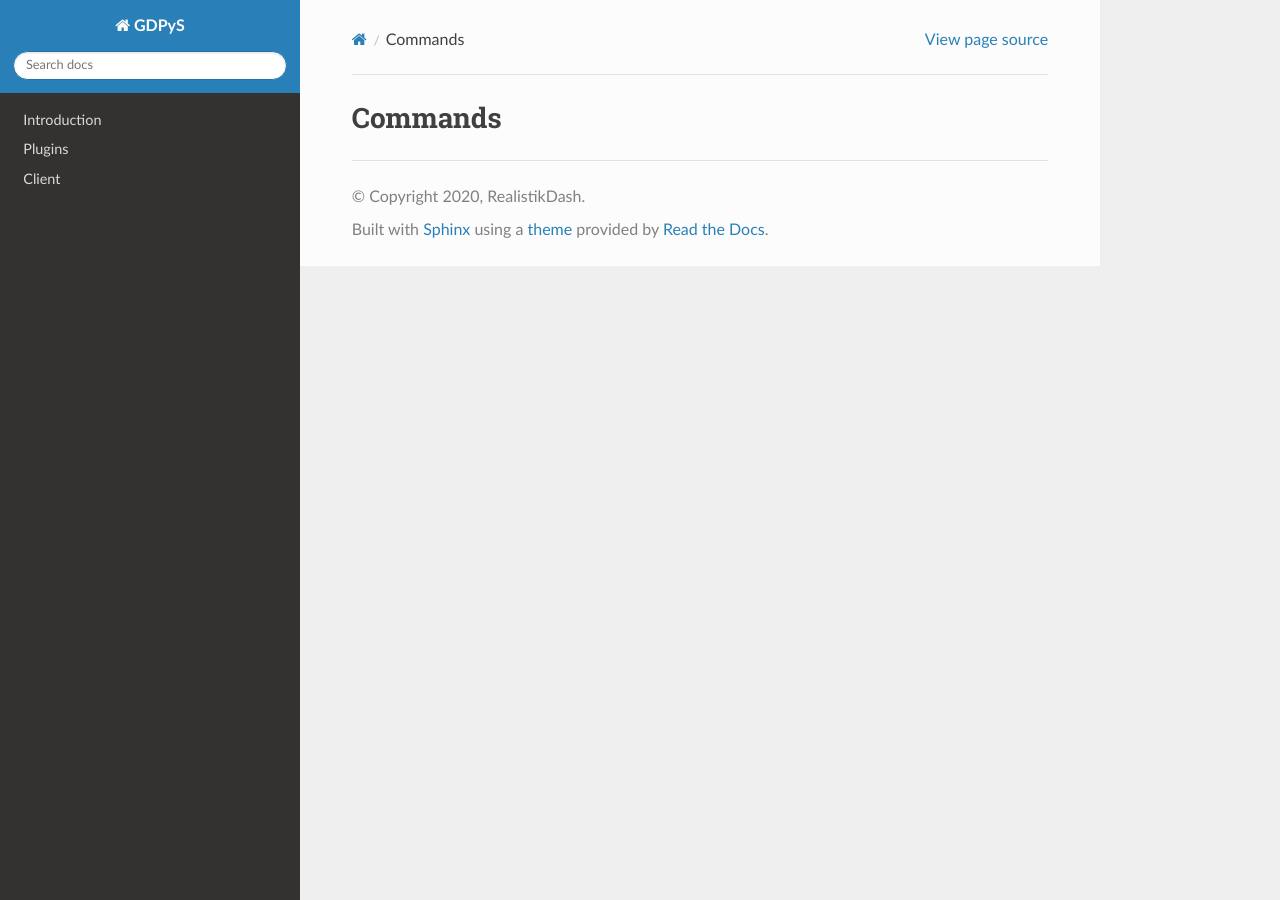
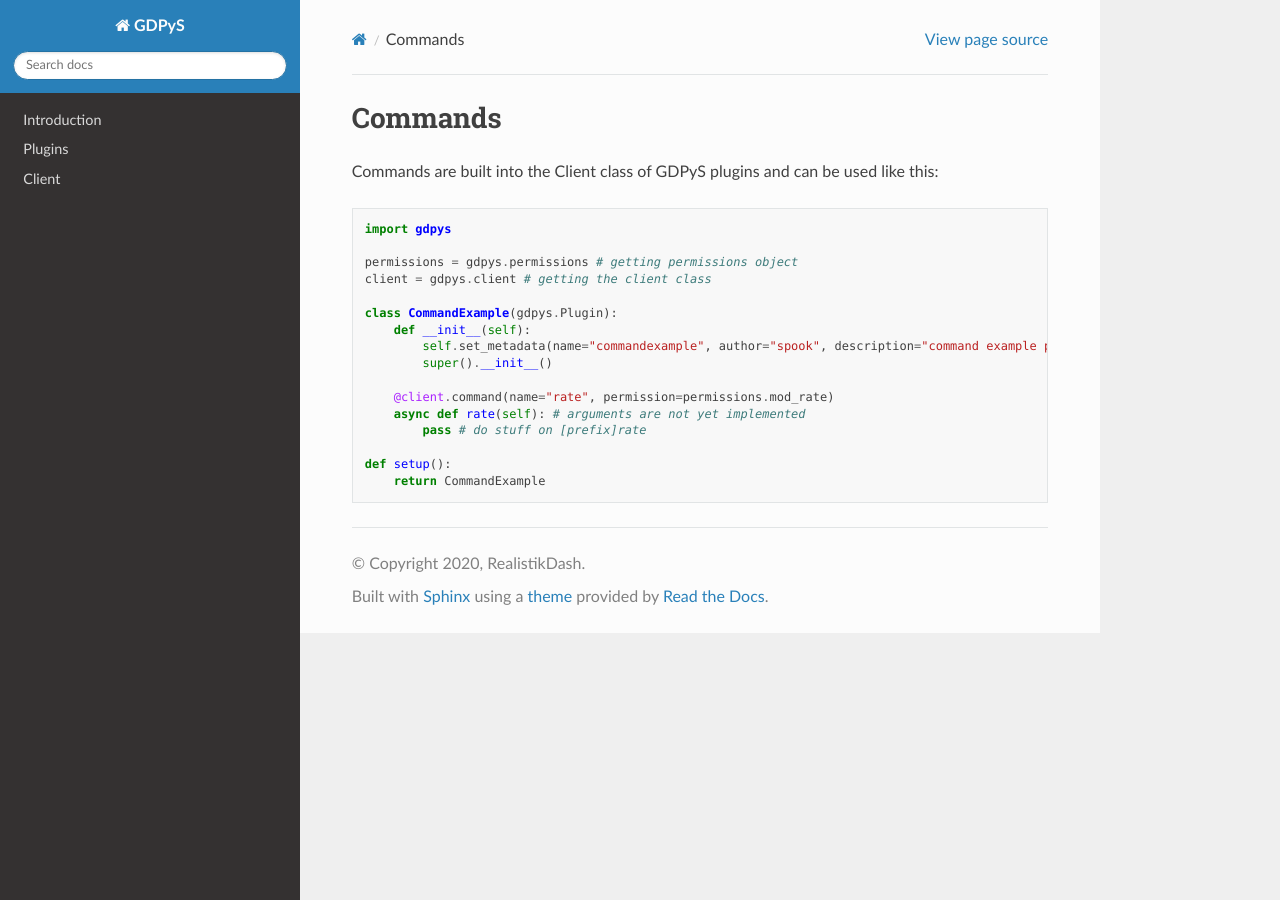
Before and after one commit to RealistikDash/GDPyS, a Sphinx documentation site: the page built from docs/commands.rst, in a window 1280 px wide. Built offline with Sphinx 7.4.7 and the Read the Docs theme 2.0.0, drawn with Linux system fonts in a browser that asks for light colours.

Commit message:
update documentation

```diff
--- a/docs/commands.rst
+++ b/docs/commands.rst
@@ -1,2 +1,23 @@
+.. currentmodule:: gdpys
+
 Commands
 ========
+
+Commands are built into the Client class of GDPyS plugins and can be used like this::
+
+    import gdpys
+
+    permissions = gdpys.permissions # getting permissions object
+    client = gdpys.client # getting the client class
+
+    class CommandExample(gdpys.Plugin):
+        def __init__(self):
+            self.set_metadata(name="commandexample", author="spook", description="command example plugin", version="1.0.0", dependencies=[])
+            super().__init__()
+
+        @client.command(name="rate", permission=permissions.mod_rate)
+        async def rate(self): # arguments are not yet implemented
+            pass # do stuff on [prefix]rate
+
+    def setup():
+        return CommandExample
--- a/gdpys/__init__.py
+++ b/gdpys/__init__.py
@@ -1,2 +1,5 @@
 from .plugin import Plugin
 from .client import client
+from constants import Permissions
+
+permssions = Permissions
```
Also changed, not shown: docs/client.rst (+19 -1 lines), 1 other file.
